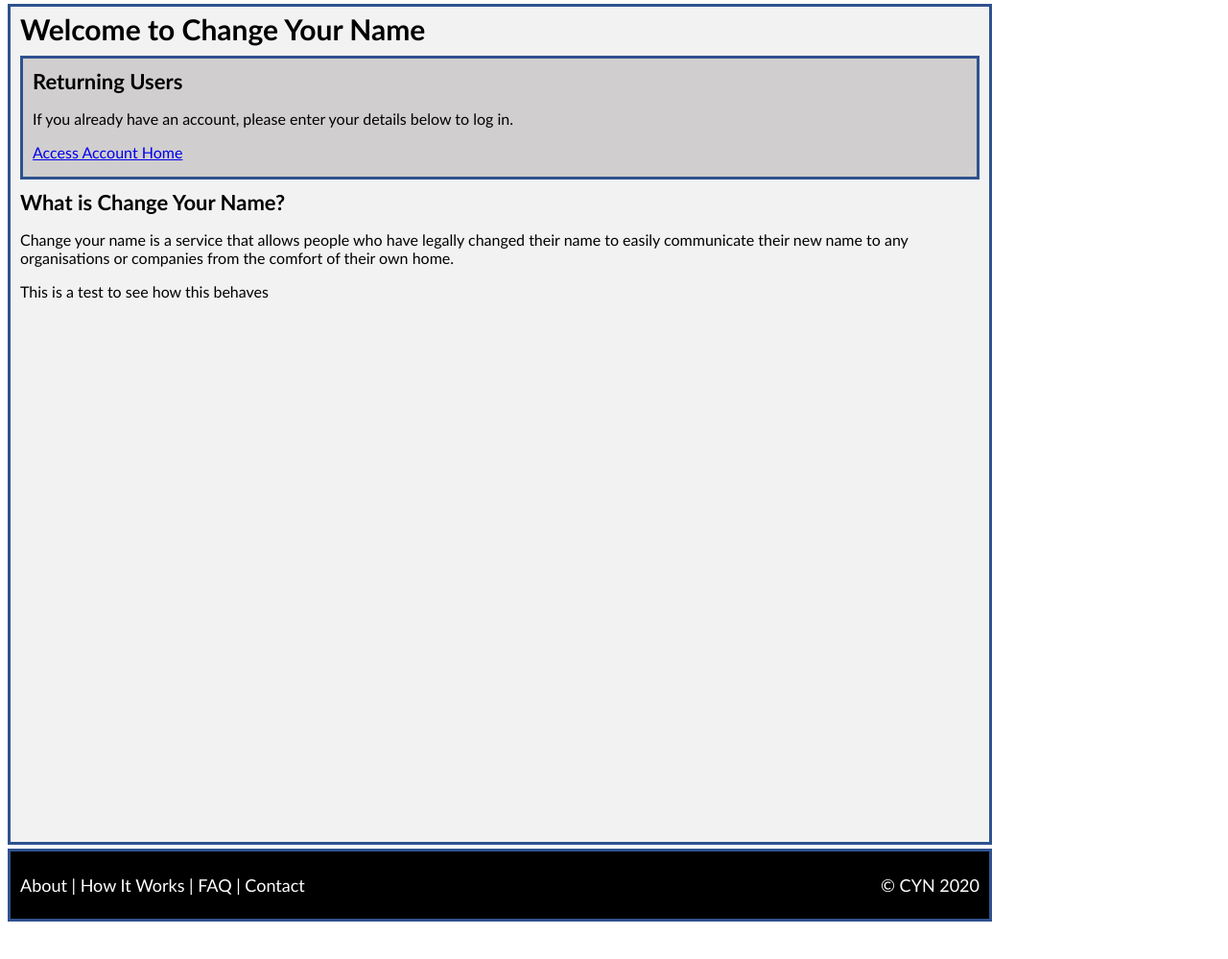
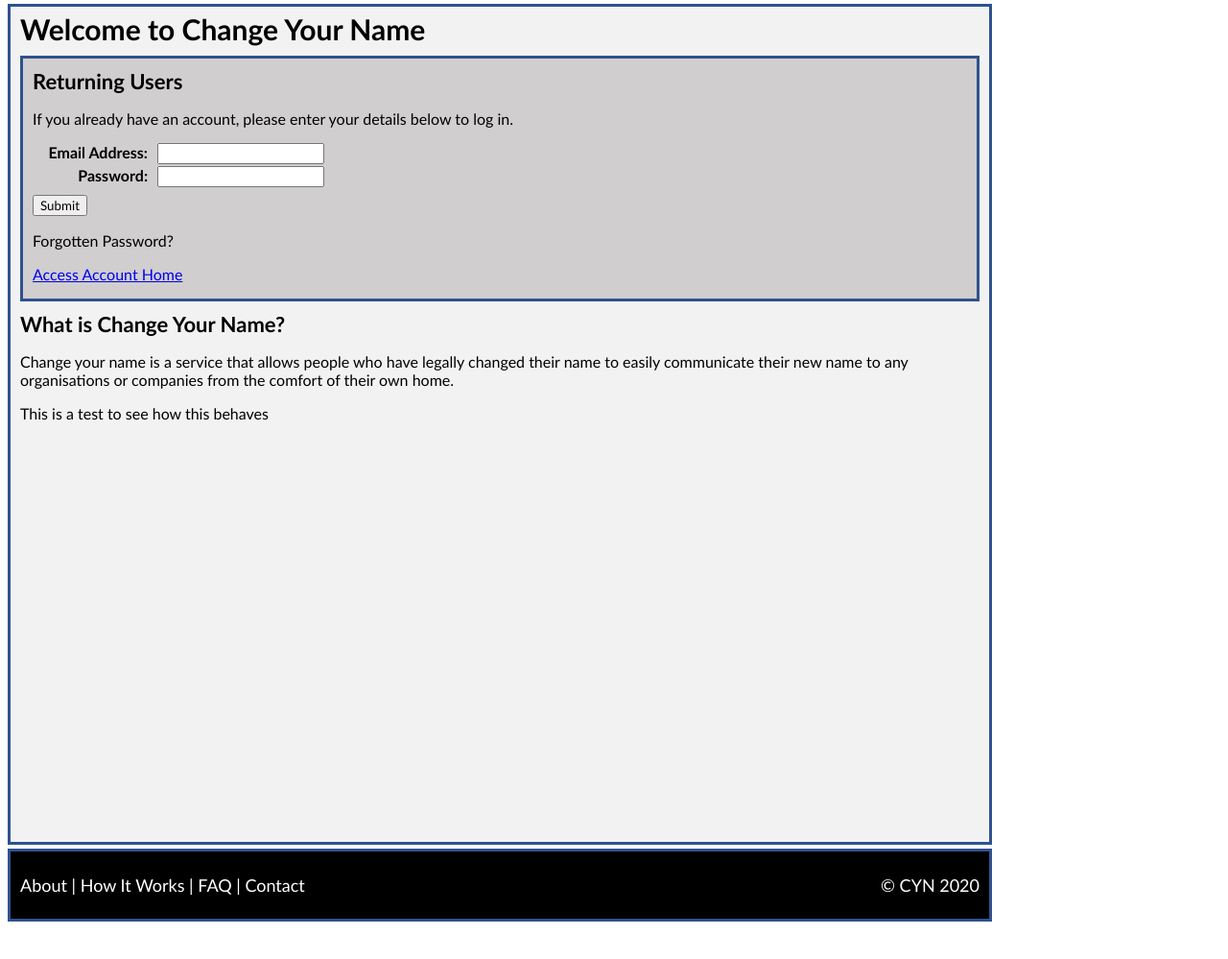
Before and after one commit to davethepunkyone/tm470-name-change, a Flask app: page / in a window 1280 px wide. Shown: the part 81-1080 px from the top of the page at 96% size. Run offline with Flask 2, Linux system fonts and the light colour scheme.

Commit message:
Added form, modified css

```diff
--- a/app/static/default.css
+++ b/app/static/default.css
@@ -13,7 +13,7 @@ h1 {
 h2 {
   color: black;
   margin-top: 10px;
-  margin-bottom: 10px;
+  margin-bottom: 5px;
   font-weight: bold;
   font-size: 22px;
 }
@@ -54,6 +54,20 @@ footer {
   border-style: solid;
   border-color: #2F528F;
   font-size: large;
+}
+
+label {
+  width:120px;
+  clear:left;
+  text-align:right;
+  padding-right:10px;
+  float:left;
+  font-weight: bold;
+  margin-bottom: 5px;
+}
+
+input {
+    float:left;
 }
 
 .main {
@@ -131,3 +145,7 @@ footer {
   float: right;
   text-align: right;
 }
+
+.footer_link:hover {
+  font-weight: bold;
+}
--- a/app/templates/index.html
+++ b/app/templates/index.html
@@ -13,6 +13,14 @@
          <div class="darkened_section">
             <h2>Returning Users</h2>
             <p>If you already have an account, please enter your details below to log in.</p>
+            <form id="login">
+               <label for="email_address">Email Address: </label>
+               <input type="text" id="email_address" name="email_address"><br />
+               <label for="pwd">Password: </label>
+               <input type="password" id="pwd" name="password"><br />
+            </form>
+            <p><button type="submit" form="login" value="Submit">Submit</button></p>
+            <p><a>Forgotten Password?</a></p>
             <p><a href="{{ url_for('account_home') }}">Access Account Home</a></p>
          </div>
 
--- a/app/templates/template_general.html
+++ b/app/templates/template_general.html
@@ -7,14 +7,16 @@
    </head>
    <body>
       <header>
-         <a href="{{ url_for('index') }}"><img class="header_image" src={{url_for('static', filename='placeholder_logo.png')}}></a>
+         <a href="{{ url_for('index') }}"><img class="header_image"
+                                               src={{url_for('static', filename='placeholder_logo.png')}}></a>
          <div class="header_text">Change Your Name</div>
       </header>
       {% block content %}
       {% endblock %}
       <footer>
          <div class="footer">
-            <div class="links">About | How It Works | FAQ | Contact</div>
+            <div class="links"><a class="footer_link">About</a> | <a class="footer_link">How It Works</a> |
+               <a class="footer_link">FAQ</a> | <a class="footer_link">Contact</a></div>
             <div class="copyright">&#169; CYN 2020</div>
          </div>
       </footer>
```
